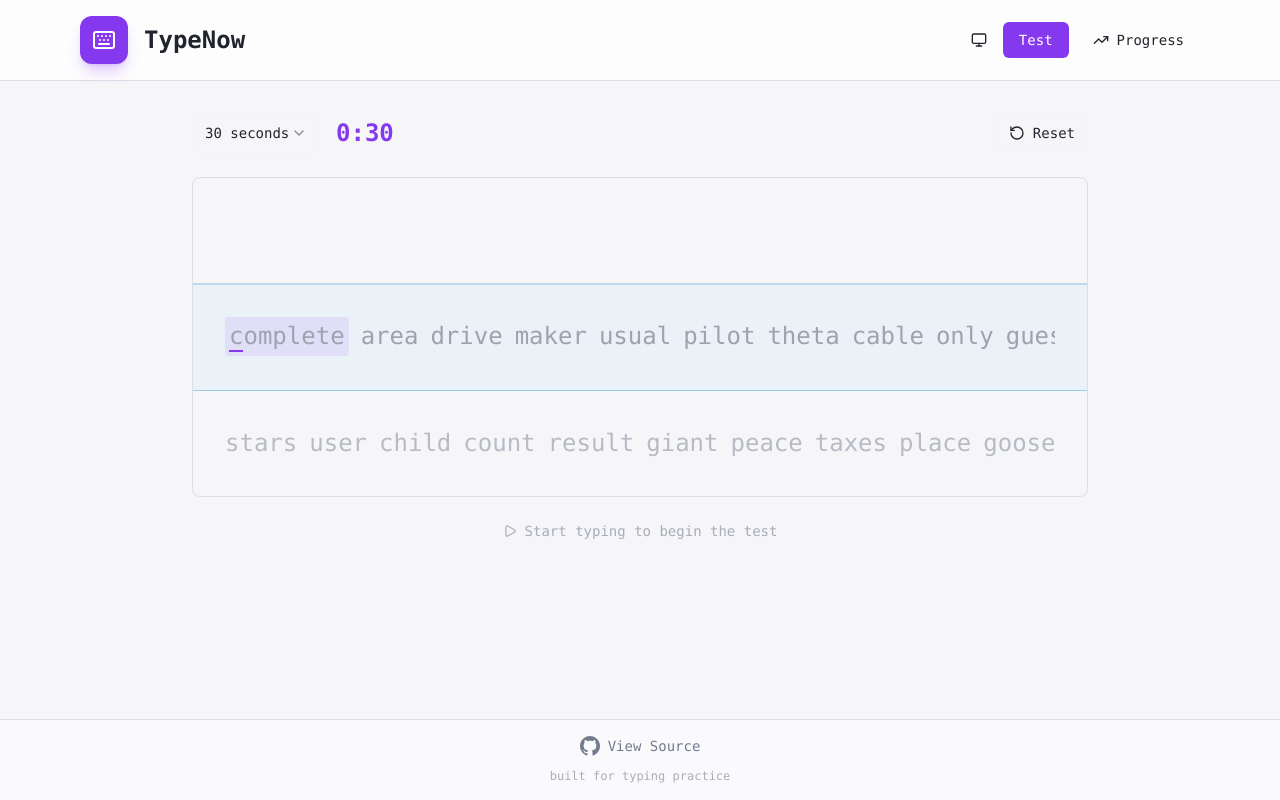
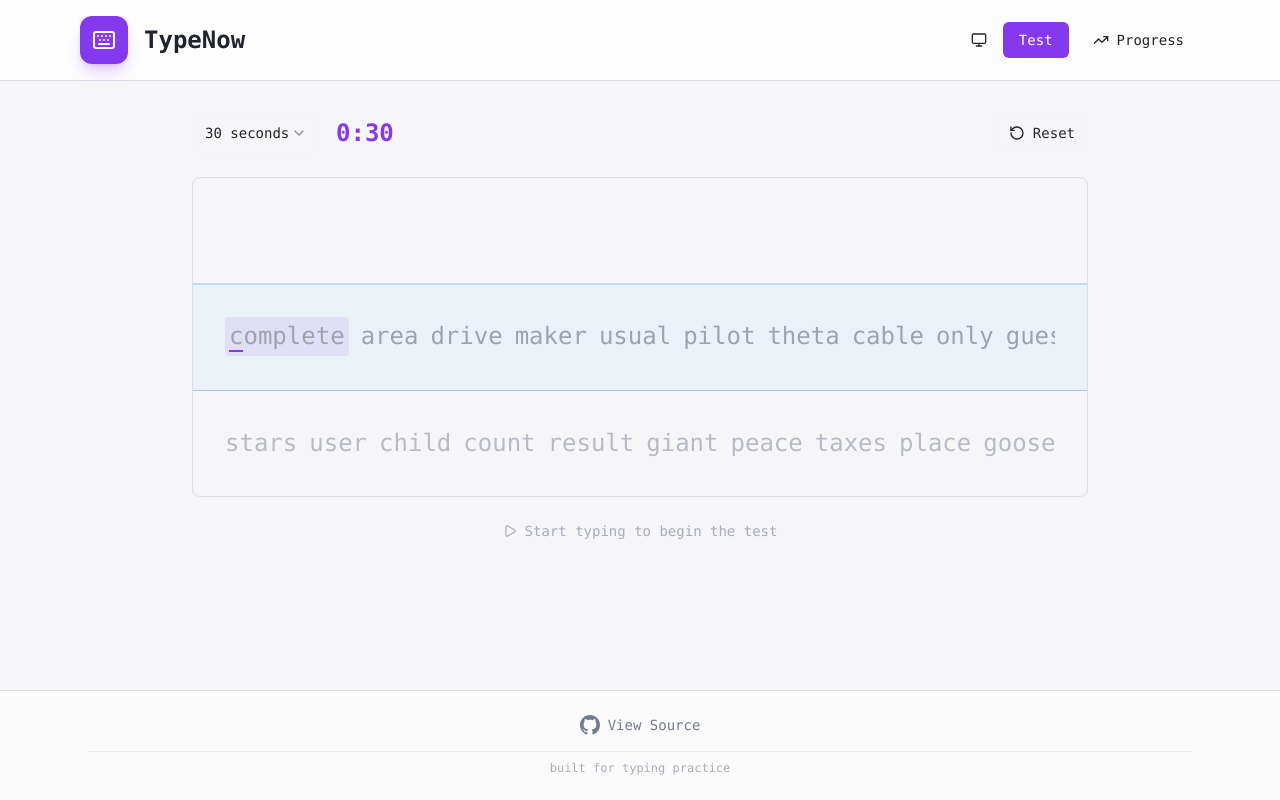
Before and after one commit to triemerge/typenow, a React (Vite) app: page / in a window 1280 px wide. Built offline with nearby package versions, Linux system fonts and the light colour scheme.

Commit message:
improve footer with copyright

```diff
--- a/src/components/Footer.jsx
+++ b/src/components/Footer.jsx
@@ -2,25 +2,27 @@ import React from 'react';
 
 export const Footer = () => {
   return (
-    <footer className="mt-auto border-t border-border bg-card/50">
-      <div className="container max-w-6xl mx-auto px-4 py-4">
-        <div className="flex flex-col items-center space-y-3">
+    <footer className="mt-auto border-t border-border bg-card/50 backdrop-blur-sm">
+      <div className="container max-w-6xl mx-auto px-4 sm:px-6 py-4 sm:py-6">
+        <div className="flex flex-col items-center space-y-3 sm:space-y-4">
           <div className="flex items-center gap-6">
             <a
               href="https://github.com/fighterx11/typenow"
               target="_blank"
               rel="noopener noreferrer"
-              className="flex items-center gap-2 text-muted-foreground hover:text-primary transition-colors"
+              className="flex items-center gap-2 text-muted-foreground hover:text-primary transition-colors duration-200 group cursor-pointer"
             >
-              <svg className="h-5 w-5" fill="currentColor" viewBox="0 0 24 24">
+              <svg className="h-5 w-5 group-hover:scale-110 transition-transform duration-200" fill="currentColor" viewBox="0 0 24 24">
                 <path d="M12 0c-6.626 0-12 5.373-12 12 0 5.302 3.438 9.8 8.207 11.387.599.111.793-.261.793-.577v-2.234c-3.338.726-4.033-1.416-4.033-1.416-.546-1.387-1.333-1.756-1.333-1.756-1.089-.745.083-.729.083-.729 1.205.084 1.839 1.237 1.839 1.237 1.07 1.834 2.807 1.304 3.492.997.107-.775.418-1.305.762-1.604-2.665-.305-5.467-1.334-5.467-5.931 0-1.311.469-2.381 1.236-3.221-.124-.303-.535-1.524.117-3.176 0 0 1.008-.322 3.301 1.23.957-.266 1.983-.399 3.003-.404 1.02.005 2.047.138 3.006.404 2.291-1.552 3.297-1.23 3.297-1.23.653 1.653.242 2.874.118 3.176.77.84 1.235 1.911 1.235 3.221 0 4.609-2.807 5.624-5.479 5.921.43.372.823 1.102.823 2.222v3.293c0 .319.192.694.801.576 4.765-1.589 8.199-6.086 8.199-11.386 0-6.627-5.373-12-12-12z"/>
               </svg>
               <span className="text-sm font-medium">View Source</span>
             </a>
           </div>
-          <p className="text-xs text-muted-foreground/60 text-center">
-            built for typing practice
-          </p>
+          <div className="pt-2 border-t border-border/50 w-full">
+            <p className="text-xs text-muted-foreground/60 text-center">
+              built for typing practice
+            </p>
+          </div>
         </div>
       </div>
     </footer>
```
